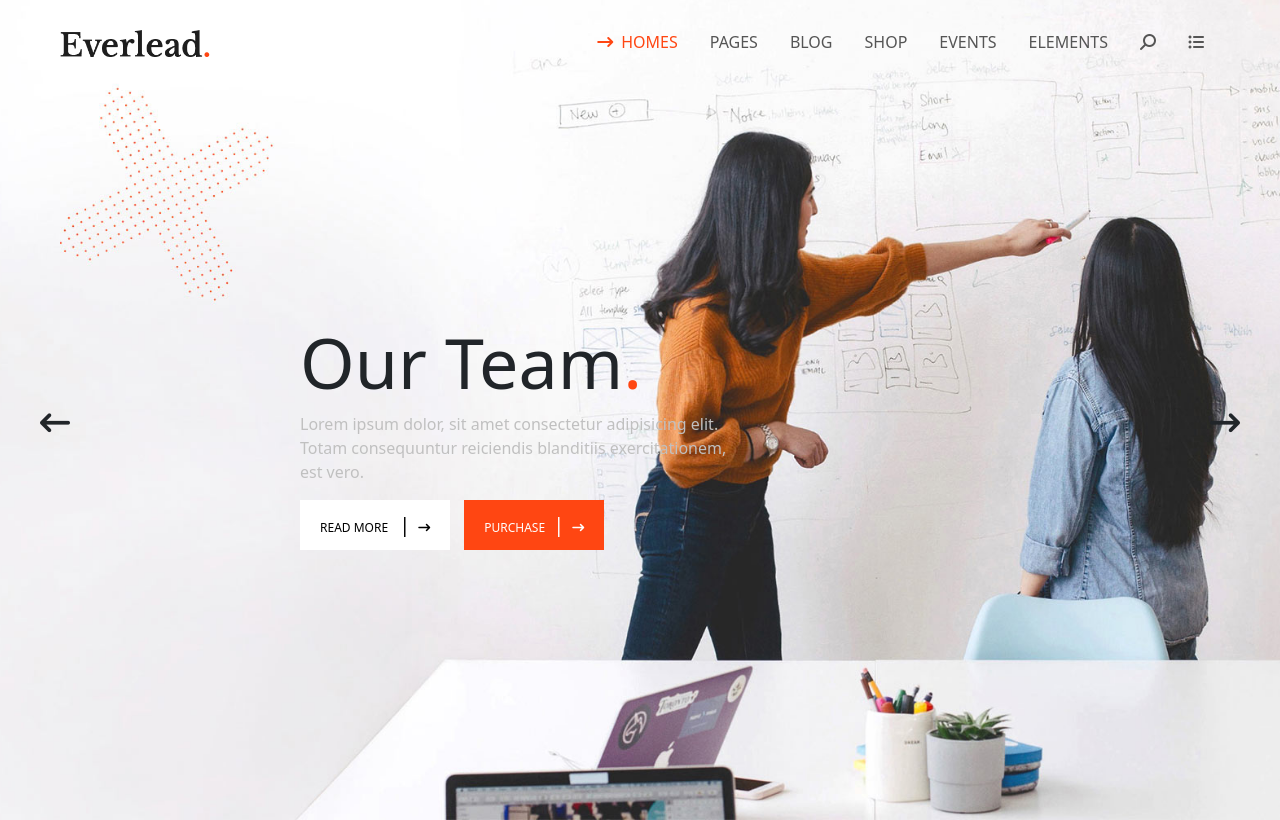
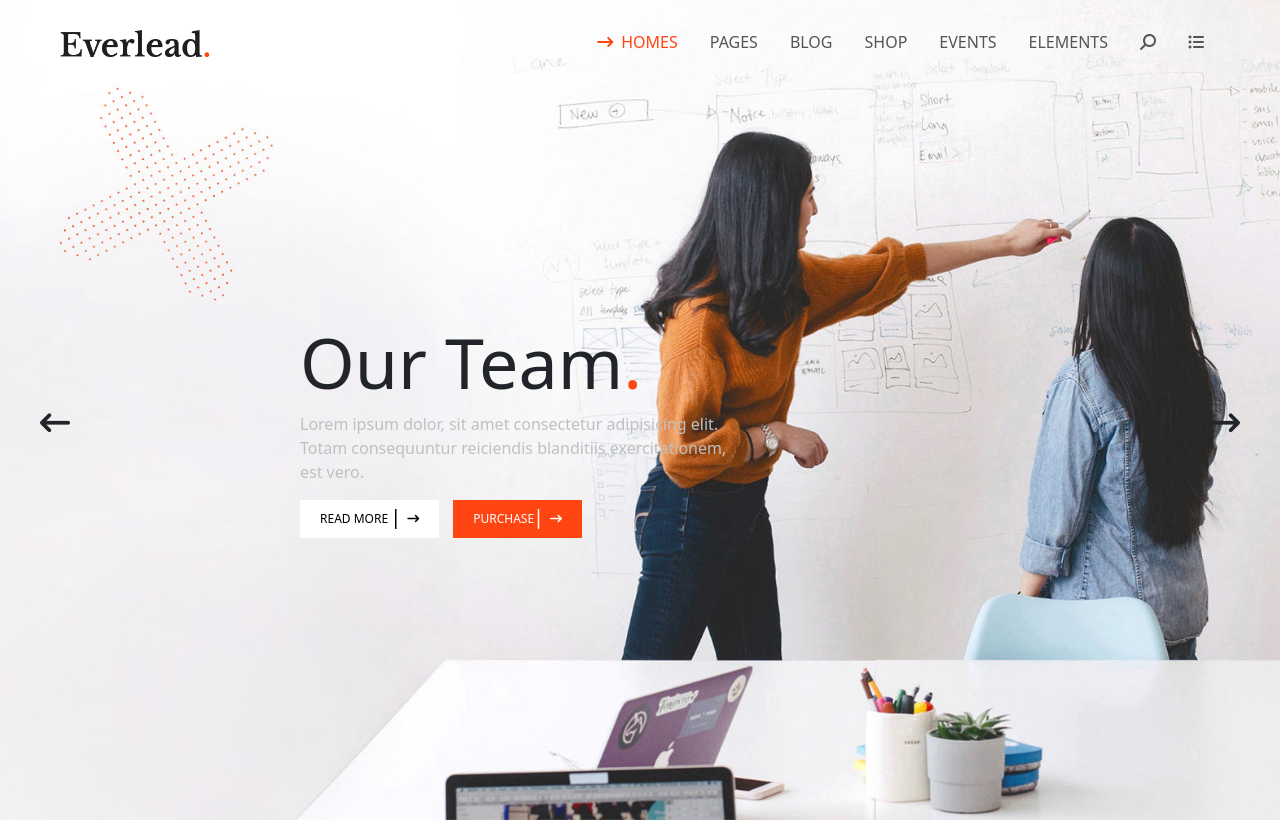
Before and after one commit to DionisiePulbere/proj-html-vuejs, a Vue app: page / in a window 1280 px wide. Built offline with nearby package versions, Linux system fonts and the light colour scheme.

Commit message:
feat: fix buttons hero

```diff
--- a/src/components/AppHero.vue
+++ b/src/components/AppHero.vue
@@ -53,8 +53,8 @@ name: 'AppHero',
             <h1>Our Team<span>.</span></h1>
             <p>Lorem ipsum dolor, sit amet consectetur adipisicing elit. Totam consequuntur reiciendis blanditiis exercitationem, est vero.</p>
             <div>
-                <button class="ms-btn ms-btn-primary">read more <span class="line">|</span><i class="fa-solid fa-arrow-right-long"></i></button>
-                <button class="ms-btn ms-btn-secondary">purchase<span class="line">|</span><i class="fa-solid fa-arrow-right-long"></i></button>
+                <button class="ms-btn ms-btn-primary">read more <span class="line">|</span><i class="ps-3 fa-solid fa-arrow-right-long"></i></button>
+                <button class="ms-btn ms-btn-secondary">purchase<span class="line">|</span><i class="ps-3 fa-solid fa-arrow-right-long"></i></button>
             </div>
         </div>
     </section>
@@ -106,9 +106,11 @@ section{
         font-size: 12px;
         padding: 10px 20px;
         margin-right: 14px;
+        position: relative;
         &:hover .line{
             display: none;
         }
+
     }
 
     .ms-btn-primary{
@@ -122,6 +124,9 @@ section{
     .line{
         padding: 0 8px;
         font-size: 20px;
+        position: absolute;
+        top: 2px;
+        right: 30px;
     }
     p{
     color: $color-secondary;
```
Lines whose indentation alone changed are shown as unchanged.
